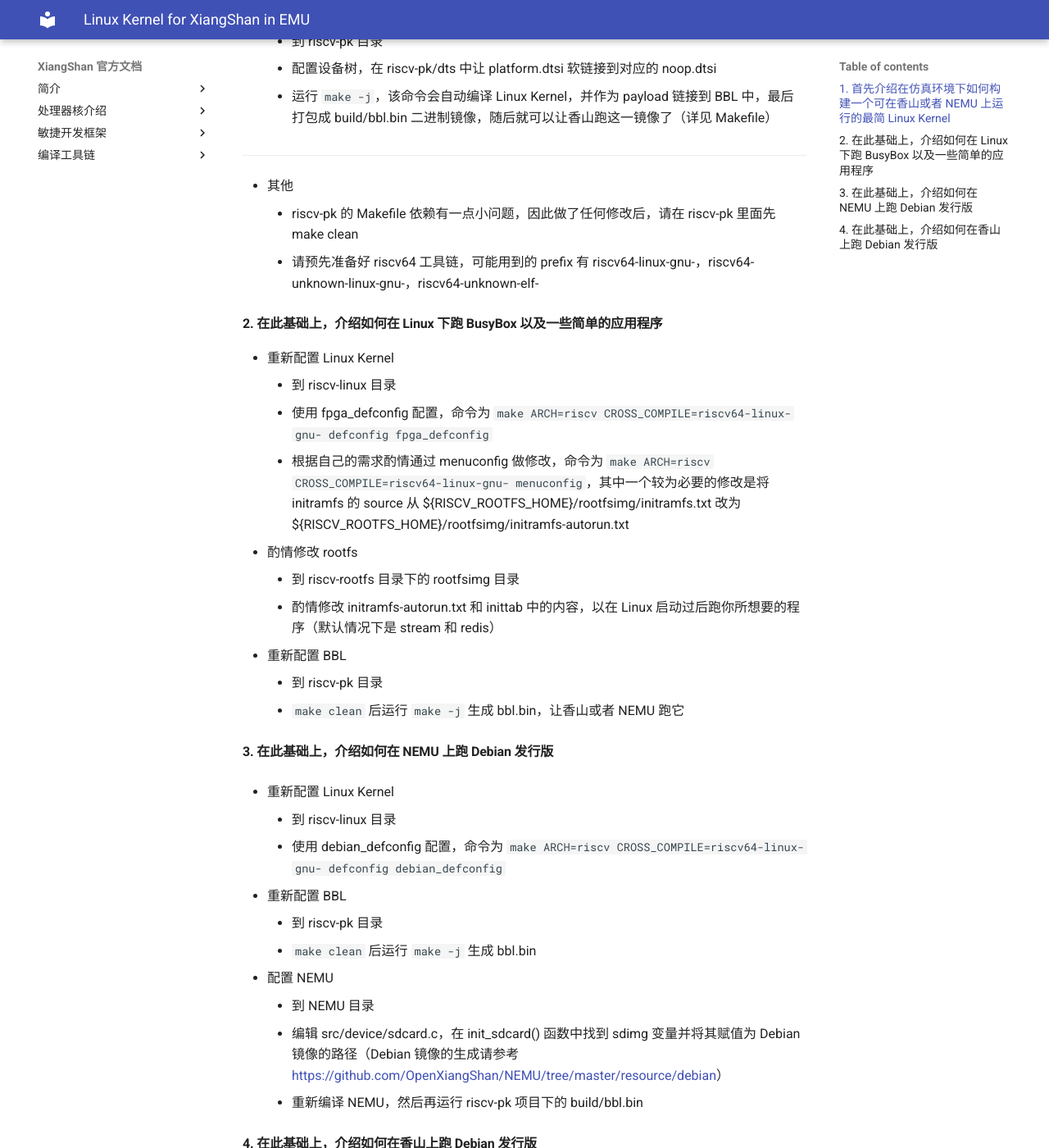
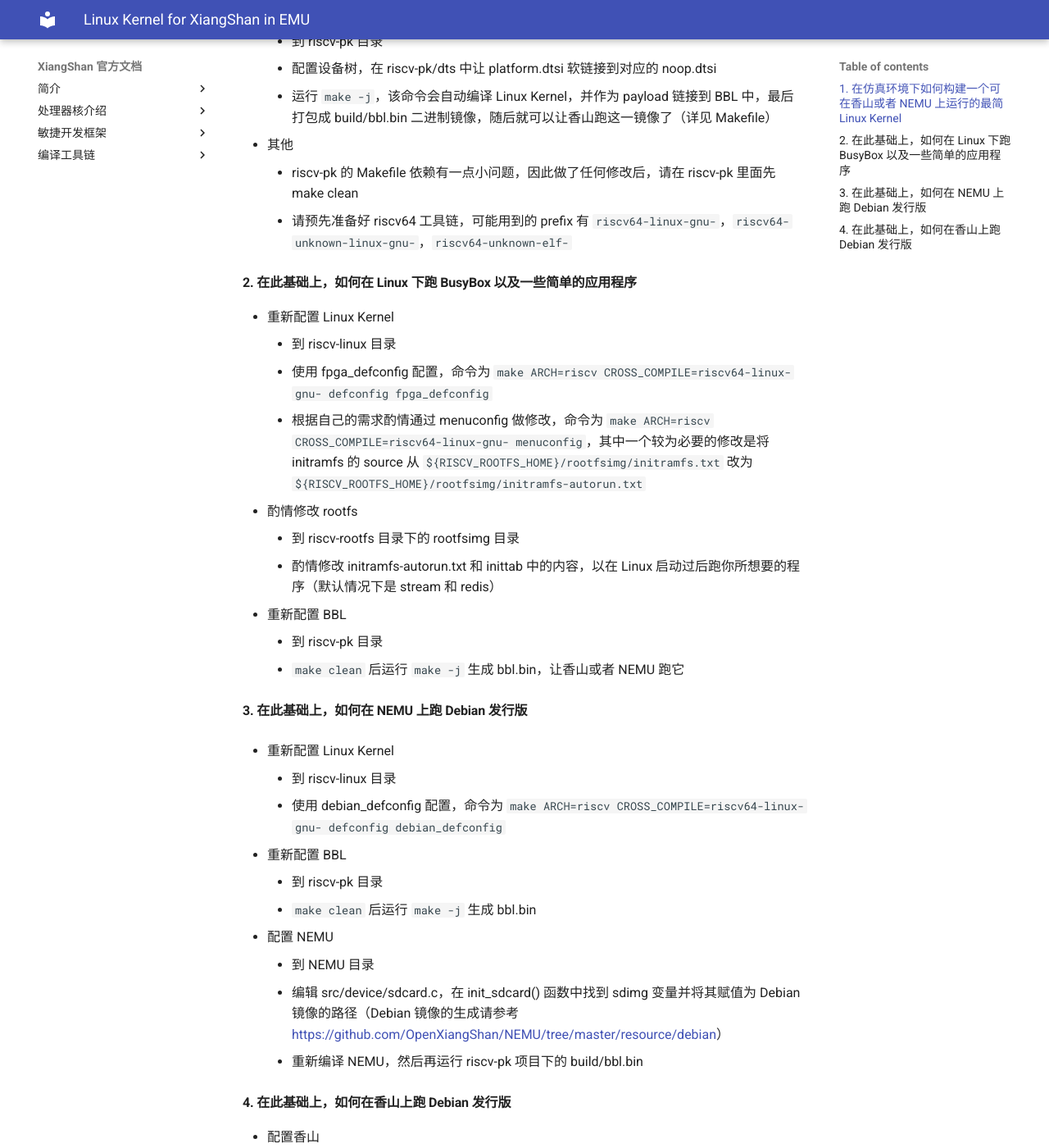
Before and after one commit to OpenXiangShan/XiangShan-doc, an MkDocs documentation site: the page built from docs/tools/linux-kernel-for-xs.md, in a window 1280 px wide and 1400 px high, scrolled down 1076 px. Shown: the whole window at 82% size. Built offline with MkDocs 1.6.1 and Material for MkDocs 9.7.7, drawn with Linux system fonts in a browser that asks for light colours; some of the changed text lies outside the part shown.

```diff
--- a/docs/tools/linux-kernel-for-xs.md
+++ b/docs/tools/linux-kernel-for-xs.md
@@ -1,6 +1,6 @@
 # Linux Kernel for XiangShan in EMU
 
-#### 1. 首先介绍在仿真环境下如何构建一个可在香山或者 NEMU 上运行的最简 Linux Kernel
+#### 1. 在仿真环境下如何构建一个可在香山或者 NEMU 上运行的最简 Linux Kernel
 
 注意，过程中出现任何问题，请首先观察出错信息并结合 Makefile 文件，自行网上搜索可以解决一些简单问题，比如工具链和依赖包相关的问题。
 
@@ -28,20 +28,18 @@
     - 配置设备树，在 riscv-pk/dts 中让 platform.dtsi 软链接到对应的 noop.dtsi
     - 运行 `make -j`，该命令会自动编译 Linux Kernel，并作为 payload 链接到 BBL 中，最后打包成 build/bbl.bin 二进制镜像，随后就可以让香山跑这一镜像了（详见 Makefile）
 
-------
-
 - 其他
     - riscv-pk 的 Makefile 依赖有一点小问题，因此做了任何修改后，请在 riscv-pk 里面先 make clean
-    - 请预先准备好 riscv64 工具链，可能用到的 prefix 有 riscv64-linux-gnu-，riscv64-unknown-linux-gnu-，riscv64-unknown-elf-
+    - 请预先准备好 riscv64 工具链，可能用到的 prefix 有 `riscv64-linux-gnu-`，`riscv64-unknown-linux-gnu-`，`riscv64-unknown-elf-`
 
 
 
-#### 2. 在此基础上，介绍如何在 Linux 下跑 BusyBox 以及一些简单的应用程序
+#### 2. 在此基础上，如何在 Linux 下跑 BusyBox 以及一些简单的应用程序
 
 * 重新配置 Linux Kernel
     * 到 riscv-linux 目录
     * 使用 fpga_defconfig 配置，命令为 `make ARCH=riscv CROSS_COMPILE=riscv64-linux-gnu- defconfig fpga_defconfig`
-    * 根据自己的需求酌情通过 menuconfig 做修改，命令为 `make ARCH=riscv CROSS_COMPILE=riscv64-linux-gnu- menuconfig`，其中一个较为必要的修改是将 initramfs 的 source 从 ${RISCV_ROOTFS_HOME}/rootfsimg/initramfs.txt 改为 ${RISCV_ROOTFS_HOME}/rootfsimg/initramfs-autorun.txt
+    * 根据自己的需求酌情通过 menuconfig 做修改，命令为 `make ARCH=riscv CROSS_COMPILE=riscv64-linux-gnu- menuconfig`，其中一个较为必要的修改是将 initramfs 的 source 从 `${RISCV_ROOTFS_HOME}/rootfsimg/initramfs.txt` 改为 `${RISCV_ROOTFS_HOME}/rootfsimg/initramfs-autorun.txt`
 * 酌情修改 rootfs
     * 到 riscv-rootfs 目录下的 rootfsimg 目录
     * 酌情修改 initramfs-autorun.txt 和 inittab 中的内容，以在 Linux 启动过后跑你所想要的程序（默认情况下是 stream 和 redis）
@@ -51,7 +49,7 @@
 
 
 
-#### 3. 在此基础上，介绍如何在 NEMU 上跑 Debian 发行版
+#### 3. 在此基础上，如何在 NEMU 上跑 Debian 发行版
 
 * 重新配置 Linux Kernel
     * 到 riscv-linux 目录
@@ -67,7 +65,7 @@
 
 
 
-#### 4. 在此基础上，介绍如何在香山上跑 Debian 发行版
+#### 4. 在此基础上，如何在香山上跑 Debian 发行版
 
 * 配置香山
     * 到香山目录
```
Also changed, not shown: docs/tools/xsenv.md (+2 -7 lines).
